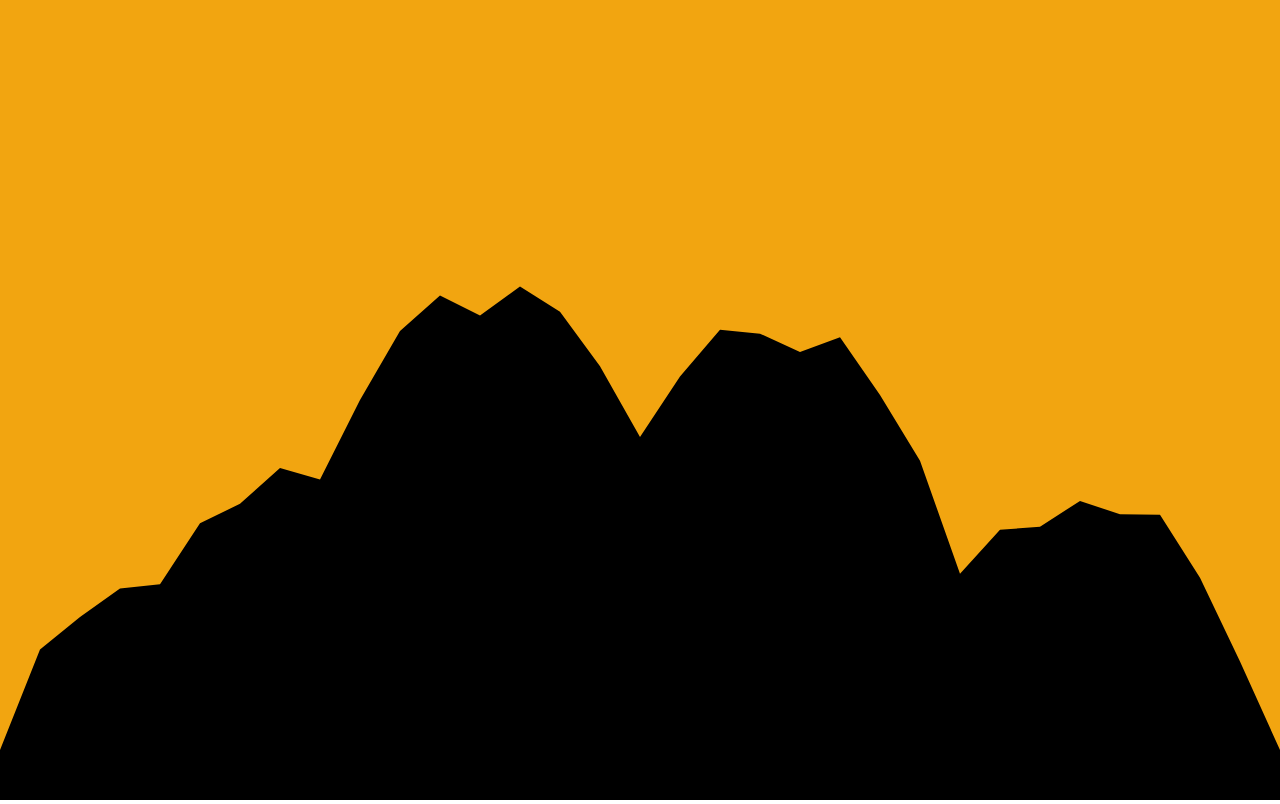
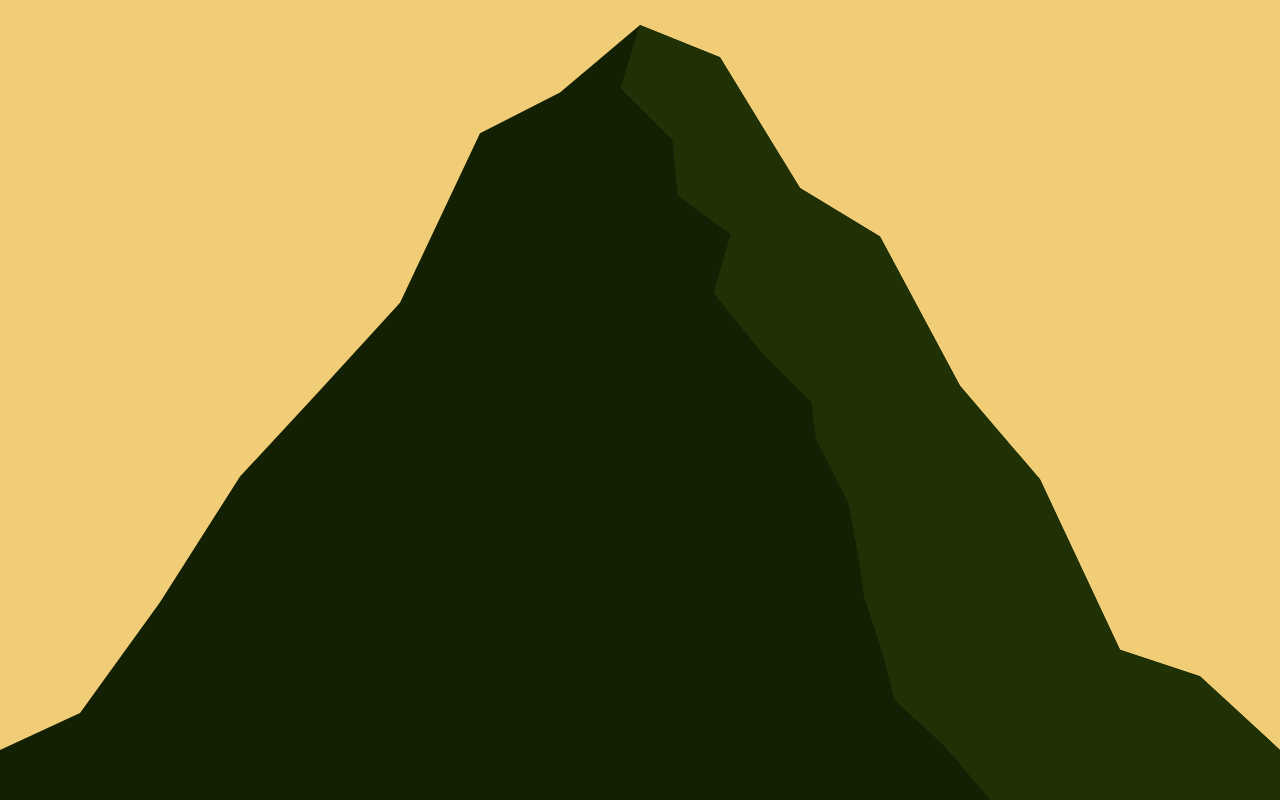
Before and after one commit to BlimpBureau/Mountal, a React (Create React App) app: page / in a window 1280 px wide. Built offline with nearby package versions, Linux system fonts and the light colour scheme.

Commit message:
Added shadow

```diff
--- a/src/Mountal.js
+++ b/src/Mountal.js
@@ -1,25 +1,60 @@
 import React, { Component } from 'react';
 import MountalGenerator from './generator';
-
-var mountalGenerator = new MountalGenerator(1, 5);
-var points = mountalGenerator.generatePoints([{x: 0, y: 0}, {x: 1, y: 0}], 0);
-
-console.log(points);
 
 var canvasWidth = window.innerWidth;
 var canvasHeight = window.innerHeight;
 let offsetHeight = 50;
 
+function getRandomArbitrary(min, max) {
+  return Math.random() * (max - min) + min;
+}
+
+function mapPointsToCanvas(points) {
+  return points.reduce((string, point) => {
+      return string + point.x*canvasWidth + "," + ((canvasHeight - offsetHeight) - point.y * (canvasHeight - 1.5*offsetHeight)) + " ";
+    }, "");
+}
+
+var mountalGenerator = new MountalGenerator(1, 4);
+var points = mountalGenerator.generatePoints([{x: 0, y: 0}, {x: 1, y: 0}], 0);
+
+console.log(points);
+
 class Mountal extends Component {
   render() {
-    let polygonPoints = points.reduce((string, point) => {
-      return string + point.x*canvasWidth + "," + ((canvasHeight - offsetHeight) - point.y * (canvasHeight/2 - 1.5*offsetHeight)) + " ";
-    }, `0,${canvasHeight} `) + `${canvasWidth},${canvasHeight}`;
+    let polygonPoints = `0,${canvasHeight} ` + mapPointsToCanvas(points) + `${canvasWidth},${canvasHeight}`;
+
+    let midPoint = points[Math.floor(points.length/2)];
+    let randomPath = [midPoint];
+    let iterations = 20;
+    for (var i = 0; i < iterations; i++) {
+      let previousPoint = randomPath[i];
+      let newPoint = {};
+      newPoint.y = previousPoint.y - getRandomArbitrary(1/iterations, 2/iterations);
+      newPoint.x = previousPoint.x + getRandomArbitrary(-0.025, 0.05);
+
+      randomPath.push(newPoint);
+    }
+
+    console.log(randomPath);
+
+    let shadowPolygonPoints = mapPointsToCanvas(randomPath);
+    shadowPolygonPoints += ` ${canvasWidth},${canvasHeight} ${canvasWidth},0`;
+
+    //mint
+    //#1dbcaf
 
     return (
       <div>
-        <svg style={{background: "#f2a510"}} width={canvasWidth} height={canvasHeight} viewBox={`0 0 ${canvasWidth} ${canvasHeight}`}>
-          <polygon points={polygonPoints}/>
+        <svg style={{background: "#f1cd77"}} width={canvasWidth} height={canvasHeight} viewBox={`0 0 ${canvasWidth} ${canvasHeight}`}>
+          <defs>
+          <clipPath id="mountain">
+            <polygon points={polygonPoints}/>
+          </clipPath>
+          </defs>
+
+          <polygon fill="#142004" points={polygonPoints}/>
+          <polygon clipPath="url(#mountain)" fill="#203205" points={shadowPolygonPoints}/>
         </svg>
       </div>
     );
--- a/src/generator.js
+++ b/src/generator.js
@@ -6,19 +6,14 @@ export default function(range, levels) {
 	function addPoint (p1, p2, groundY, level) {
 		let newP = {};
 		let midX = (p1.x + p2.x)/2;
-		let diffY = p1.y + p2.y;
-		let midY = (diffY)/2;
+		let diffY = Math.abs(p1.y - p2.y);
+		let midY = (p1.y + p2.y)/2;
 		let currentRange = range / (2 ** (levels - level - 1));
-		let displacement = getRandomArbitrary(0, currentRange);
-
-		// if(level === 1) {
-		// 	displacement = getRandomArbitrary(0, currentRange*0.8)
-		// } else {
-		// 	displacement = getRandomArbitrary(-currentRange*0.8, currentRange*0.8)
-		// }
+		var korv = (0.4 / (2 ** (levels - level - 1)));
+		let displacement = levels === level ? 1 : getRandomArbitrary(Math.min(p1.y, p2.y) + diffY*korv, Math.max(p1.y, p2.y) - diffY*korv);
 
 		newP.x = midX;
-		newP.y = midY + displacement;
+		newP.y = displacement;
 
 		return newP;
 	}
```
